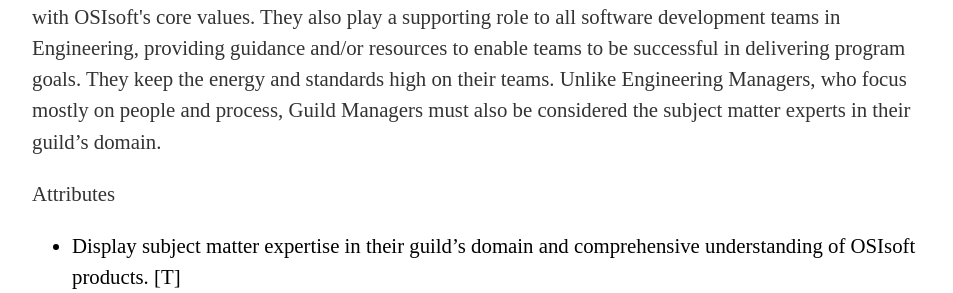
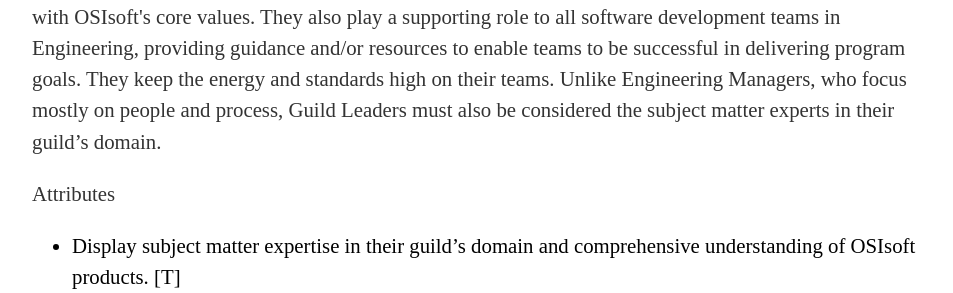
Before and after one commit to OSIEng/osieng.github.io, a Jekyll site: the page built from guilds/index.html, in a window 1280 px wide and 900 px high, scrolled down 2002 px. Shown: the part 380-673 px from the top of the window, without its empty margins (160-1113 px from the left). Built offline with Jekyll 4.4.1, drawn with Linux system fonts in a browser that asks for light colours; some of the changed text lies outside the part shown.

Commit message:
Revert "Guild-Manager-2"
This reverts commit 0d6d8ad92b8f25c5b1dfe07e744408069ba370a3.

```diff
--- a/guilds/index.html
+++ b/guilds/index.html
@@ -31,7 +31,7 @@
 </p>
 
 <h2>Guild Manager</h2>
-<p>The Guild Manager is responsible for one or more teams that comprise an Engineering Guild. Their teams share a common charter and include one or more individual contributor roles. Guild Managers are responsible for growing the skills and capabilities of their teams to enable them to function at a high level. Like Engineering Managers, they are role models and they instill an attitude and perspective that is aligned with OSIsoft's core values. They also play a supporting role to all software development teams in Engineering, providing guidance and/or resources to enable teams to be successful in delivering program goals. They keep the energy and standards high on their teams. Unlike Engineering Managers, who focus mostly on people and process, Guild Managers must also be considered the subject matter experts in their guild’s domain.</p>
+<p>The Guild Manager is responsible for one or more teams that comprise an Engineering Guild. Their teams share a common charter and include one or more individual contributor roles. Guild Managers are responsible for growing the skills and capabilities of their teams to enable them to function at a high level. Like Engineering Managers, they are role models and they instill an attitude and perspective that is aligned with OSIsoft's core values. They also play a supporting role to all software development teams in Engineering, providing guidance and/or resources to enable teams to be successful in delivering program goals. They keep the energy and standards high on their teams. Unlike Engineering Managers, who focus mostly on people and process, Guild Leaders must also be considered the subject matter experts in their guild’s domain.</p>
 <p>Attributes
 	<ul>
 		<li>Display subject matter expertise in their guild’s domain and comprehensive understanding of OSIsoft products. [T]</li>
```
Also changed, not shown: other parts of guilds/index.html (+1 -1 lines).
